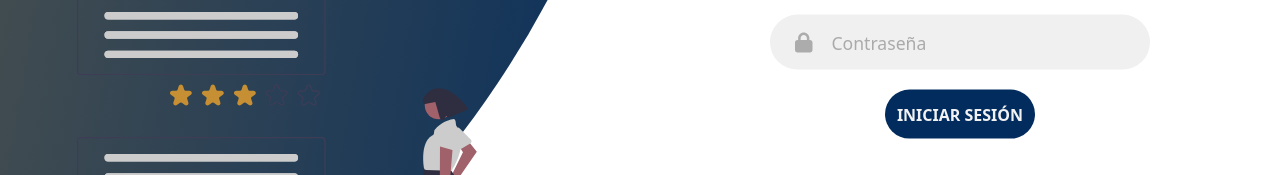
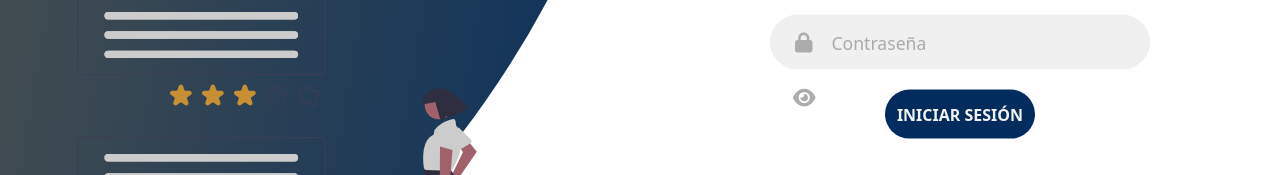
Before and after one commit to mierri/ProyectoDAW, a React (Vite) app: page /auth in a window 1280 px wide. Shown: the part 392-567 px from the top of the page. Built offline with nearby package versions, Linux system fonts and the light colour scheme.

Commit message:
agregar visibilidad password

```diff
--- a/src/admin/components/FormSignIn.jsx
+++ b/src/admin/components/FormSignIn.jsx
@@ -1,7 +1,8 @@
+import { useState } from "react";
 import { FontAwesomeIcon } from "@fortawesome/react-fontawesome";
-import { faLock, faUser } from "@fortawesome/free-solid-svg-icons";
+import { faEye, faEyeSlash, faLock, faUser } from "@fortawesome/free-solid-svg-icons";
+import { handleKeyPress, showErrorAlert, showSuccess, validateUser } from "./helpers";
 import { useForm } from "../../hooks";
-import { handleKeyPress, showErrorAlert, showSuccess, validateUser } from "./helpers";
 
 const initialFormSingUp = {
   userSignIn: "",
@@ -14,6 +15,7 @@ const formValidations = {
 }
 
 export const FormSignIn = () => {
+  const [visibilityPassword, setVisibilityPassword] = useState(false);
 
   const {
     userSignIn,
@@ -46,8 +48,11 @@ export const FormSignIn = () => {
     onResetForm();
     // TODO: Implementar lógica de inicio de sesión
     console.log({ userSignIn, passwordSignIn });
-  }
+  };
 
+  const toggleVisibilityPassword = () => {
+    setVisibilityPassword(!visibilityPassword);
+  };
 
   return (
     <form onSubmit={onSubmitFormSignIn} className="form-login sign-in-form">
@@ -74,7 +79,7 @@ export const FormSignIn = () => {
           <FontAwesomeIcon className="custom__icon" icon={faLock} />
         </i>
         <input
-          type="password"
+          type={visibilityPassword ? 'text' : 'password'}
           placeholder="Contraseña"
           name="passwordSignIn"
           id="passwordSignIn"
@@ -82,6 +87,11 @@ export const FormSignIn = () => {
           onChange={onInputChange}
           autoComplete="current-password"
         />
+        <i>
+          <span onClick={toggleVisibilityPassword} className="cursor-pointer p-3" role="button">
+            {visibilityPassword ? <FontAwesomeIcon icon={faEyeSlash} /> : <FontAwesomeIcon icon={faEye} />}
+          </span>
+        </i>
       </div>
 
       <input
```
